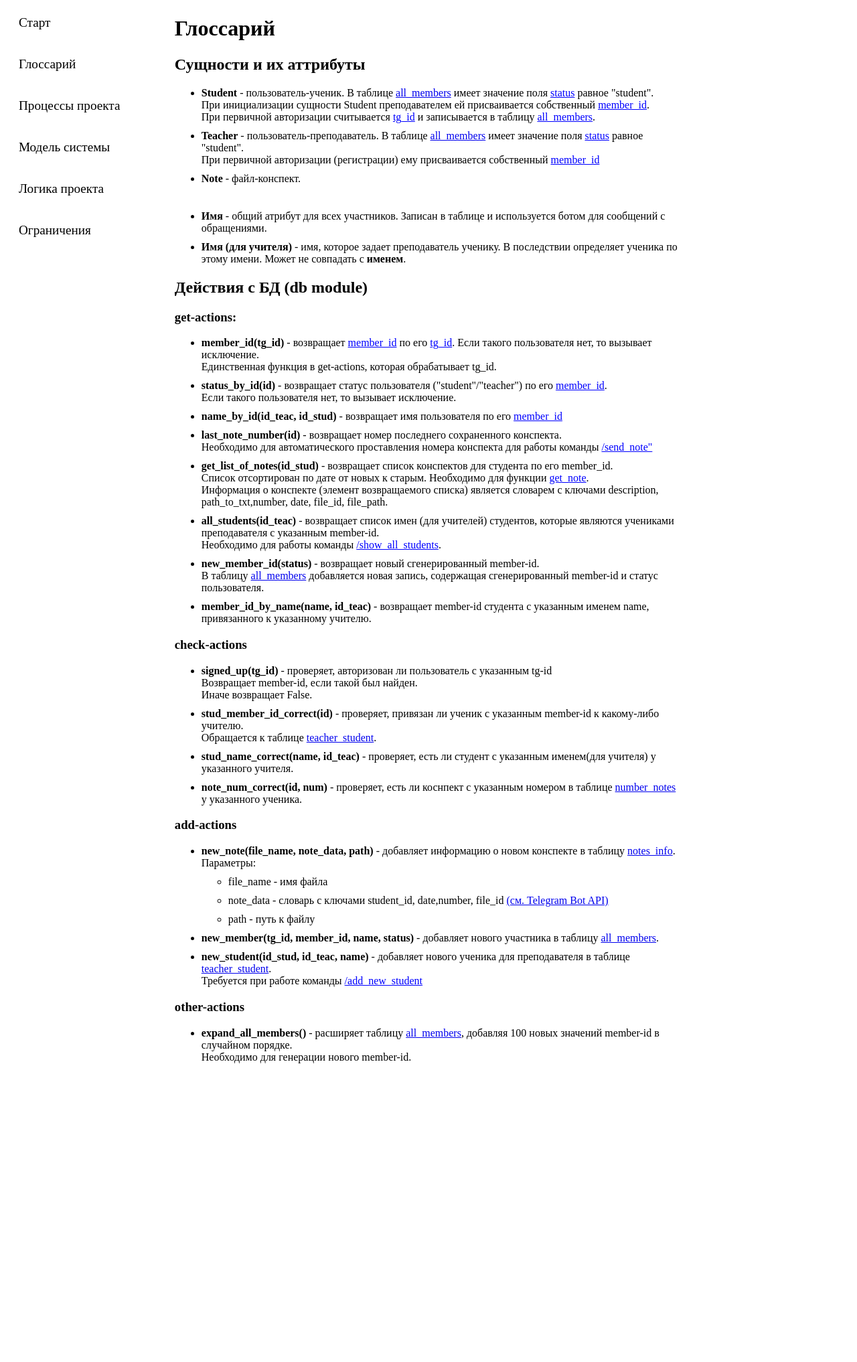
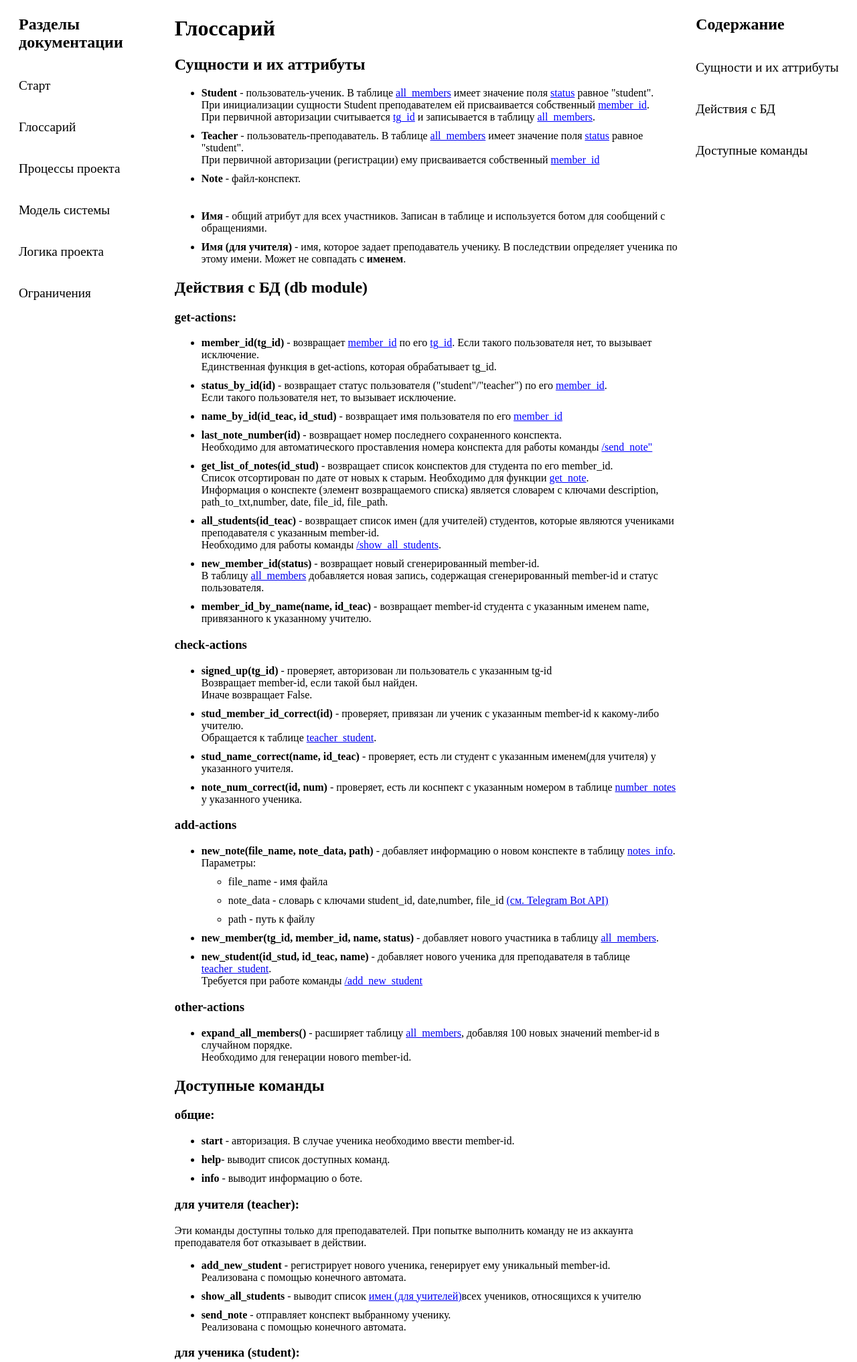
Before and after one commit to lovelee138/lumathmate_bot, a plain HTML site: page documentation/sections/glossary.html in a window 1280 px wide. Shown: the part 5-2039 px from the top of the page at 67% size. Before the commit the page ends 1617 px from the top, so only its background shows below. Drawn offline with Linux system fonts and the light colour scheme.

Commit message:
fix: documentation

```diff
--- a/documentation/sections/glossary.html
+++ b/documentation/sections/glossary.html
@@ -10,6 +10,7 @@
 
   <div class="left_bar">
     <div class="menu">
+      <h2>Разделы <br />документации</h2>
       <a href="../index.html">Старт</a>
       <a href="./glossary.html">Глоссарий</a>
       <a href="./project_processes.html">Процессы проекта</a>
@@ -21,7 +22,7 @@
 
   <div class="main">
     <h1>Глоссарий</h1>
-    <h2>Сущности и их аттрибуты</h2>
+    <h2 id="entities">Сущности и их аттрибуты</h2>
     <ul>
       <li id="student">
         <b>Student</b> - пользователь-ученик. В таблице
@@ -47,13 +48,14 @@
           href="system_model.html#er_physical"></a> и используется ботом для
         сообщений с обращениями.</li>
 
-      <li><b>Имя (для учителя)</b> - имя, которое задает преподаватель ученику.
+      <li id="name_for_teacher"><b>Имя (для учителя)</b> - имя, которое задает
+        преподаватель ученику.
         В
         последствии определяет ученика по этому имени. Может не совпадать с
         <b>именем</b>.</li>
     </ul>
 
-    <h2>Действия с БД (db module)</h2>
+    <h2 id="db_actions">Действия с БД (db module)</h2>
     <h3>get-actions:</h3>
     <ul>
       <li><b>member_id(tg_id)</b> - возвращает <a href>member_id</a> по его <a
@@ -157,8 +159,48 @@
         значений member-id в случайном порядке.<br />Необходимо для генерации
         нового member-id.</li>
     </ul>
+
+    <h2 id="commands">Доступные команды</h2>
+
+    <h3>общие:</h3>
+
+    <ul>
+      <li><b>start</b> - авторизация. В случае ученика необходимо ввести
+        member-id.</li>
+      <li><b>help</b>- выводит список доступных команд.</li>
+      <li><b>info</b> - выводит информацию о боте.</li>
+
+    </ul>
+
+    <h3>для учителя (teacher):</h3>
+    Эти команды доступны только для преподавателей. При попытке выполнить
+    команду
+    не из аккаунта преподавателя бот отказывает в действии.
+    <ul>
+      <li><b>add_new_student</b> - регистрирует нового ученика, генерирует ему
+        уникальный member-id. <br />Реализована с помощью конечного
+        автомата.</li>
+      <li><b>show_all_students</b> - выводит список <a
+          href="#name_for_teacher">имен (для учителей)</a>всех учеников,
+        относящихся к учителю</li>
+      <li><b>send_note</b> - отправляет конспект выбранному ученику. <br />
+        Реализована с помощью конечного автомата.</li>
+    </ul>
+
+    <h3>для ученика (student):</h3>
+
+    <ul>
+
+    </ul>
+
+  </div>
+  <div class="right_bar">
+    <div class="menu">
+      <h2>Содержание</h2>
+      <a href="#entities">Сущности и их аттрибуты</a>
+      <a href="#db_actions">Действия с БД</a>
+      <a href="#commands">Доступные команды</a>
+    </div>
   </div>
 
-  <div class="right_bar"></div>
-
 </body>
```
Also changed, not shown: 1 other file.
